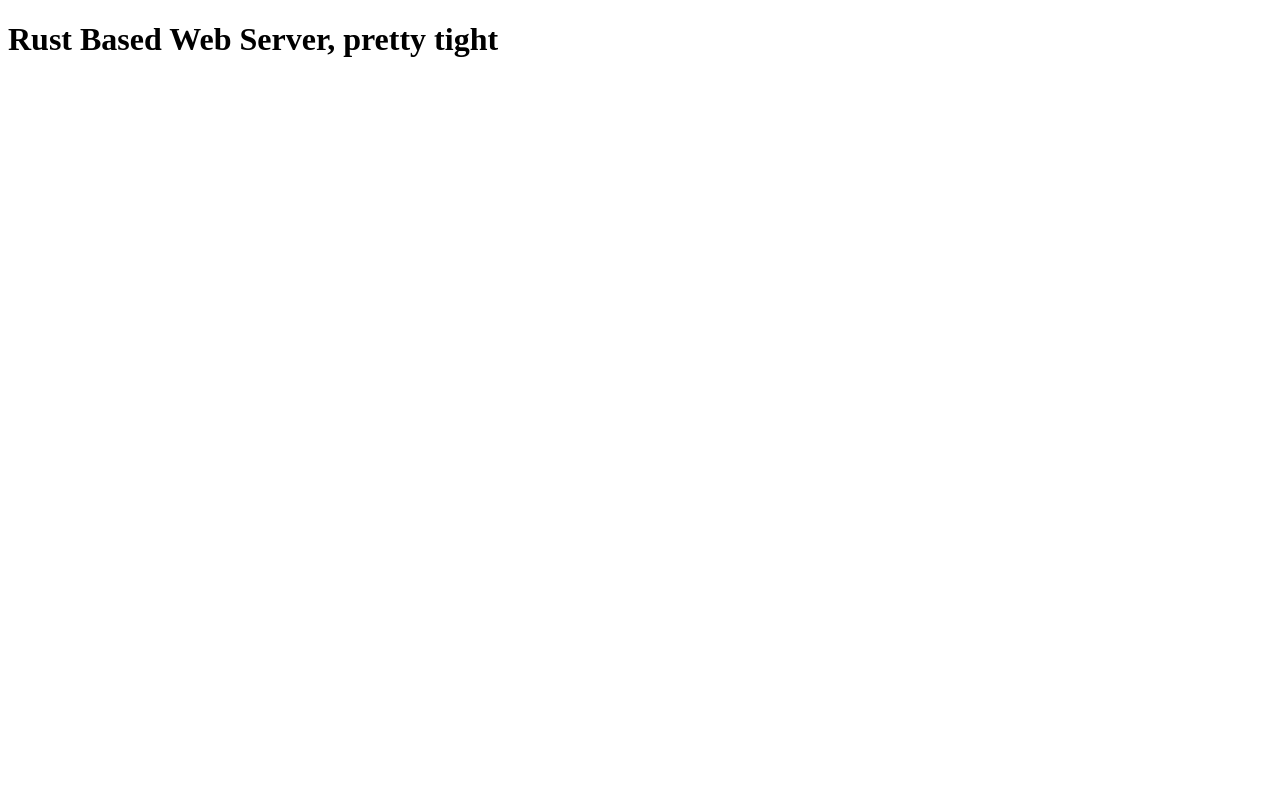
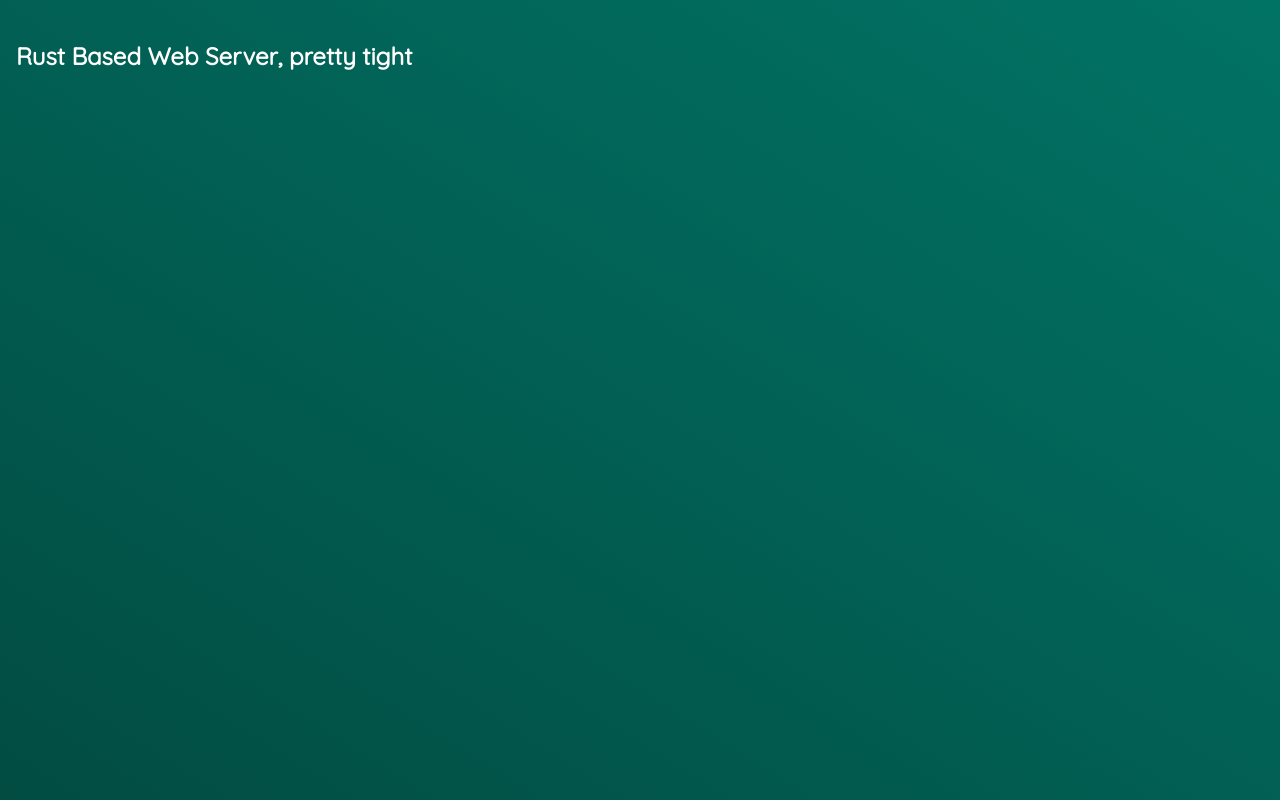
Before and after one commit to nicholasgalante1997/my-dogs-deserve-a-website, a React app in the folder webapp/: page / in a window 1280 px wide. Built offline with nearby package versions, Linux system fonts and the light colour scheme; the HTML template or start-up script is replaced by a standard one.

Commit message:
webapp basic css + app

```diff
--- a/webapp/html/development.html
+++ b/webapp/html/development.html
@@ -1,13 +1,6 @@
 <!DOCTYPE html>
 <html lang="en">
     <head>
-        <style>
-            html, body {
-                min-height: 100vh;
-                min-width: 100%;
-                background-color: aquamarine;
-            }
-        </style>
     </head>
     <body>
         <div id="page-mount">
--- a/webapp/html/index.html
+++ b/webapp/html/index.html
@@ -6,14 +6,6 @@
         <meta name="robots" content="index, follow">
         <meta name="keywords" content="Dogs, Puppies, Best Dogs, Cutest Dogs, Cute Dogs, Top Hit">
         <meta name="description" content="A website with photos of my extremely cute dogs.">
-
-        <style>
-            html, body {
-                min-height: 100vh;
-                min-width: 100%;
-                background-color: aquamarine;
-            }
-        </style>
     </head>
     <body>
         <div id="page-mount">
--- /dev/null
+++ b/webapp/src/app.tsx
@@ -0,0 +1,19 @@
+import React from 'react';
+
+import '../styles/app.css';
+
+function NavLite() {
+    return (
+        <header id="main-heading-row">
+            <h2>Rust Based Web Server, pretty tight</h2>
+        </header>
+    );
+}
+
+export function App () {
+    return (
+        <section id="main-view">
+            <NavLite />
+        </section>
+    );
+}
--- a/webapp/src/index.tsx
+++ b/webapp/src/index.tsx
@@ -1,9 +1,10 @@
 import React from 'react';
 import { createRoot } from 'react-dom/client';
+import { App } from './app';
 
 function initApp(){
     const root = createRoot(document.getElementById('page-mount')!);
-    root.render(<h1>Rust Based Web Server, pretty tight</h1>);
+    root.render(<App />);
 }
 
 initApp();
--- a/webapp/styles/app.css
+++ b/webapp/styles/app.css
@@ -1,6 +1,37 @@
+@import url('https://fonts.googleapis.com/css2?family=Quicksand&display=swap');
+
+* {
+    box-sizing: border-box;
+}
+
 html, body {
     min-width: 100%;
     min-height: 100vh;
     overflow: hidden;
-    background: aquamarine;
+    color: white;
+    font-family: 'Quicksand', sans-serif;
+    background: linear-gradient(to bottom left, #017365, #024c42);
+    padding: 0 auto;
+    margin: 0 auto;
 }
+
+#main-view {
+    display: flex;
+    flex-direction: column;
+    width: 100%;
+    height: 100%;
+    justify-content: flex-start;
+    align-items: center;
+    padding: 0;
+    margin: 0 auto;
+}
+
+#main-heading-row {
+    display: flex;
+    flex-direction: row;
+    justify-content: flex-start;
+    align-items: center;
+    min-height: 14vh;
+    width: 100%;
+    padding-left: 16px;
+}
```
Also changed, not shown: webapp/src/dev/index.tsx (+7 -2 lines).
